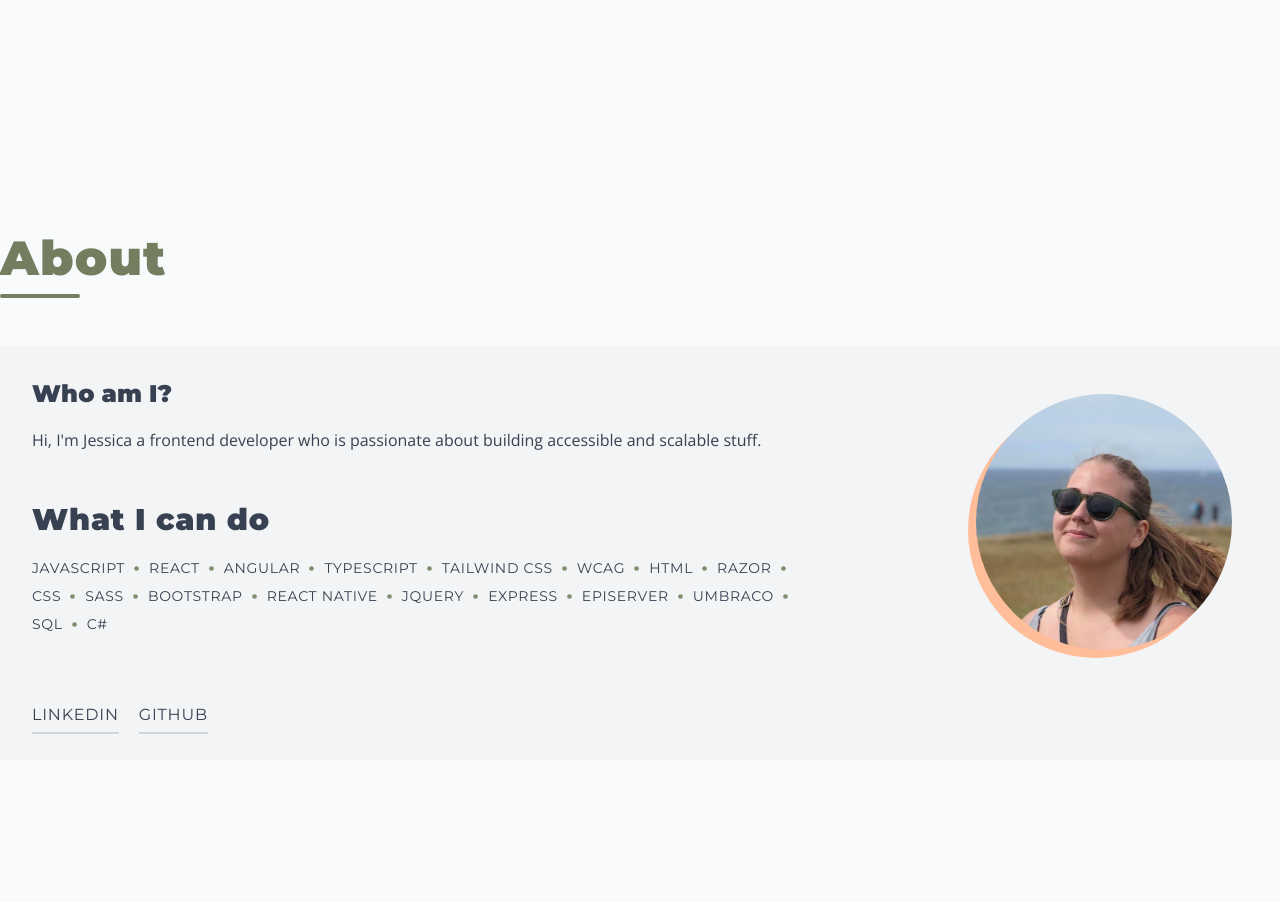
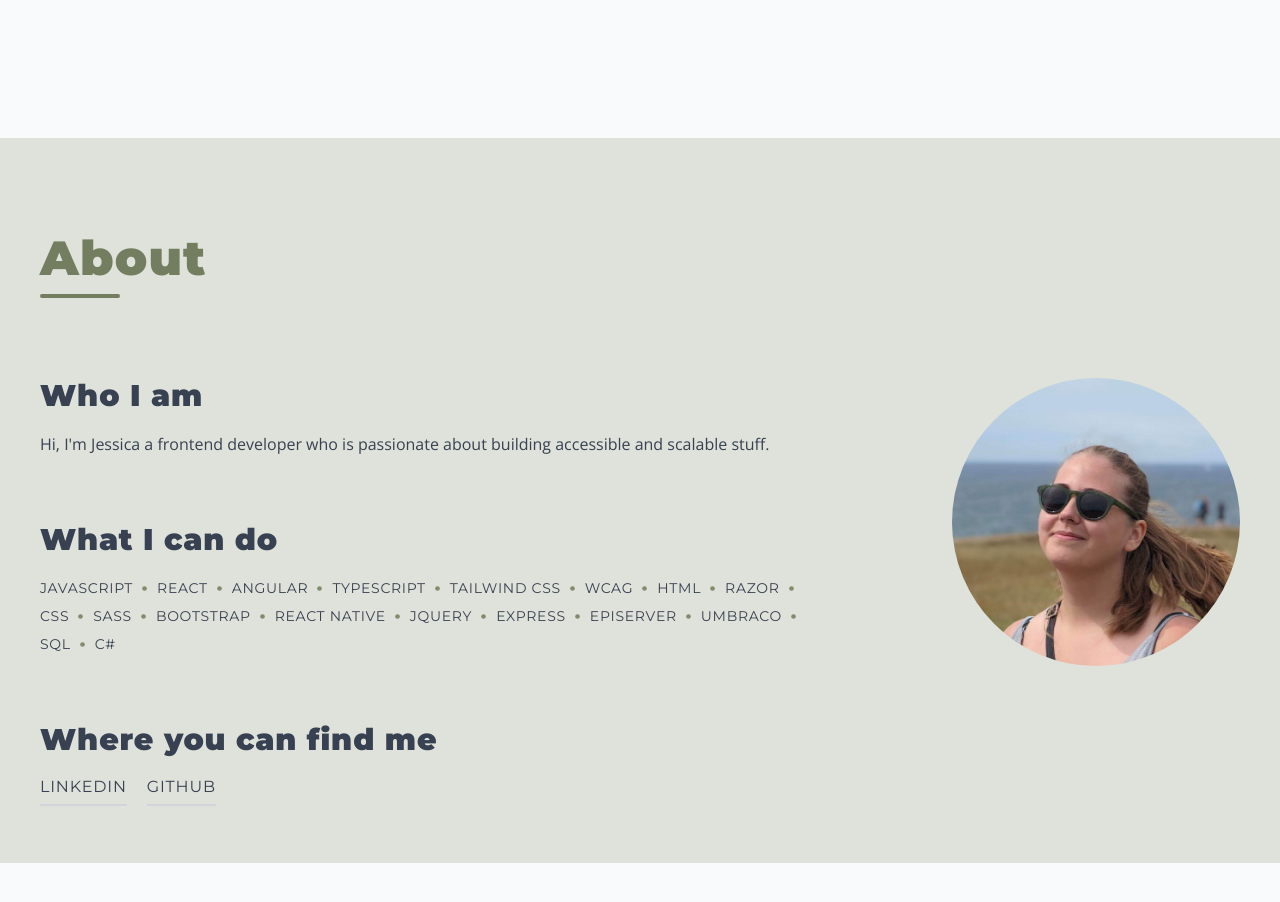
Before and after one commit to jdagmar/jdagmar.github.io, a React (Create React App) app: page / in a window 1280 px wide. Shown: the part 2920-3822 px from the top of the page. Before the commit the page ends 3791 px from the top, so only its background shows below. Built offline with nearby package versions, Linux system fonts and the light colour scheme.

Commit message:
New about section

```diff
--- a/src/components/AboutSection.tsx
+++ b/src/components/AboutSection.tsx
@@ -6,27 +6,38 @@ import { SectionHeading, Link } from '.';
 export const AboutSection = () => {
   return (
     <section id="about" className="anchor-stop">
-      <div className="max-w-7xl m-auto pb-12 pt-24 px-4 lg:px-0">
+      <div className="bg-swamp-green-200">
+        <div className="max-w-7xl m-auto pb-12 pt-24 px-4 lg:px-10">
           <SectionHeading text="About" />
-        <div className="flex justify-between lg:flex-row flex-col-reverse mt-12 w-full my-4 p-8 bg-gray-100 shadow-sm">
+          <div className="flex justify-between lg:flex-row flex-col-reverse mt-20 w-full my-4">
             <div className="max-w-3xl">
-            <h2 className="font-montserrat text-2xl font-black">Who am I?</h2>
-            <p className="text-md font-open-sans mt-4 mb-12 leading-7">
+              <h2 className="tracking-wide font-montserrat text-3xl font-black">
+                Who I am
+              </h2>
+              <p className="text-md font-open-sans mt-4 mb-16 leading-7">
                 Hi, I'm Jessica a frontend developer who is passionate about
                 building accessible and scalable stuff.
               </p>
               <SkillsList />
               <div className="mt-16">
+                <h2 className="tracking-wide font-montserrat text-3xl font-black mb-4">
+                  Where you can find me
+                </h2>
                 <Link
                   url="https://www.linkedin.com/in/jessica-gustavsson-96375515b/"
                   text="LinkedIn"
+                  activeColor="swamp-green-500"
                 />
-              <Link url="https://github.com/jdagmar" text="Github" />
+                <Link
+                  url="https://github.com/jdagmar"
+                  text="Github"
+                  activeColor="swamp-green-500"
+                />
               </div>
             </div>
-          <div className="h-64 w-64 m-4 mb-10 lg:mb-0 relative backdrop backdrop-tangerine backdrop-left backdrop-round backdrop-overlay">
+            <div className="h-72 w-72 ml-10 mb-10 lg:mb-0 flex-shrink-0">
               <img
-              className="rounded-full w-full h-full object-cover m-auto absolute z-10"
+                className="rounded-full w-full h-full object-cover m-auto"
                 src={portrait}
                 alt=""
               />
@@ -34,6 +45,7 @@ export const AboutSection = () => {
           </div>
           <div className="max-w-xl"></div>
         </div>
+      </div>
     </section>
   );
 };
```
Lines whose indentation alone changed are shown as unchanged.
